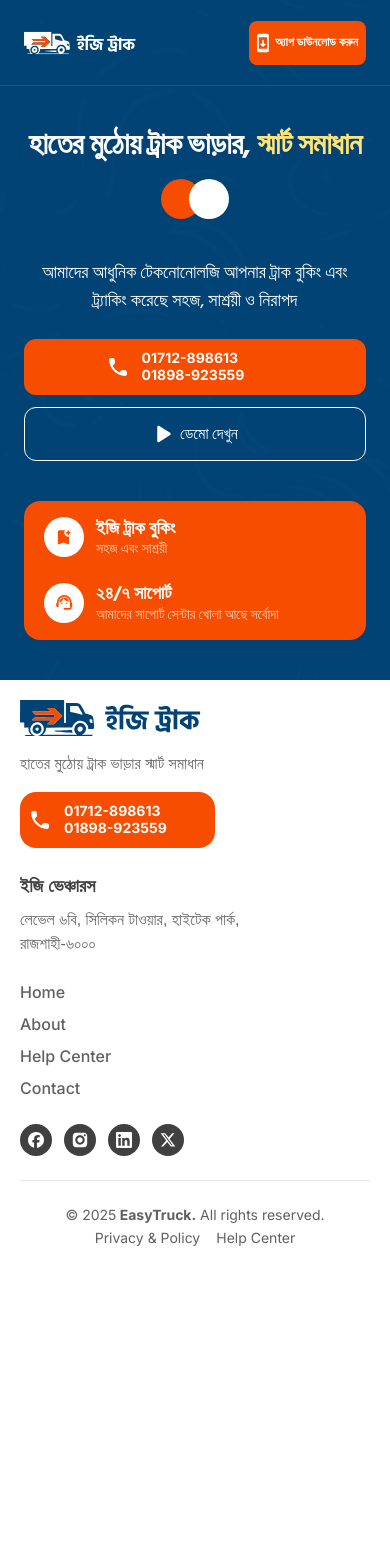
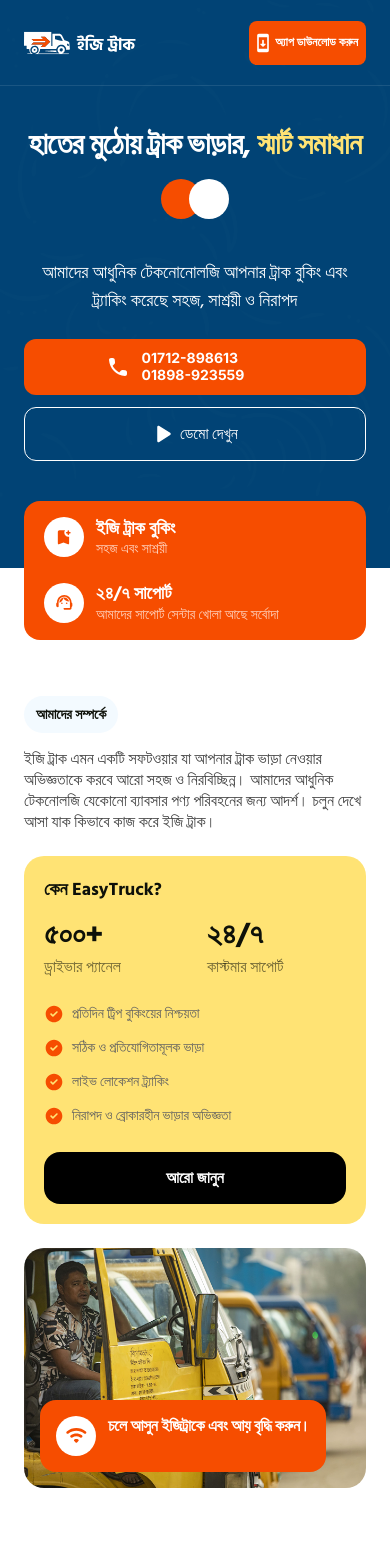
Before and after one commit to md-nafis-sadik/easytruck-landing, a Next.js app: page / in a window 390 px wide. Shown: the top 1546 px of the page. Before the commit the page ends 1269 px from the top, so only its background shows below. Built offline with nearby package versions, Linux system fonts and the light colour scheme.

Commit message:
responsive: about section

```diff
--- a/app/globals.css
+++ b/app/globals.css
@@ -93,7 +93,7 @@
 }
 
 .tag {
-  @apply w-full h-max max-w-max px-4 py-3.5 bg-white-200 text-black-900 text-base font-semibold leading-[125%] rounded-full;
+  @apply w-full h-max max-w-max px-3 sm:px-4 py-2.5 sm:py-3.5 bg-white-200 text-black-900 text-sm md:text-base font-semibold leading-[125%] rounded-full;
 }
 
 .btn {
--- a/app/page.tsx
+++ b/app/page.tsx
@@ -1,3 +1,4 @@
+import About from "@/components/home/About";
 import Hero from "@/components/home/Hero";
 
 function page() {
@@ -5,7 +6,7 @@
     <main className="font-siliguri bg-white">
       <Hero />
       {/* <Company /> */}
-      {/* <About /> */}
+      <About />
       {/* <User /> */}
       {/* <Service /> */}
       {/* <Goal /> */}
--- a/components/home/About.tsx
+++ b/components/home/About.tsx
@@ -2,51 +2,51 @@
 
 function About() {
   return (
-    <section className="py-7xl">
+    <section className="pb-10 pt-32 md:py-20 lg:py-7xl">
       <div className="containerX">
-        <div className="flex justify-between gap-4">
+        <div className="flex flex-col md:flex-row justify-between gap-4">
           <div className="tag">{aboutData.tag}</div>
-          <p className="w-full max-w-[59.0625rem] text-4xs leading-[130%] text-black-800">
+          <p className="w-full md:max-w-[59.0625rem] text-base md:text-lg lg:text-2xl xl:text-4xs leading-[130%] text-black-800">
             {aboutData.description}
           </p>
         </div>
-        <div className="flex gap-6 mt-12">
-          <div className="p-8 bg-yellow-300 w-full max-w-[27.5rem] rounded-3xs flex flex-col justify-between">
-            <p className="text-2xl font-bold text-black-900">
+        <div className="flex flex-col md:flex-row gap-6 mt-6 md:mt-8 lg:mt-12">
+          <div className="p-5 md:p-6 lg:p-8 bg-yellow-300 w-full md:max-w-80 lg:max-w-[27.5rem] rounded-3xs flex flex-col justify-between">
+            <p className="text-lg md:text-xl lg:text-2xl font-bold text-black-900">
               {aboutData.whyEasy.title}
             </p>
-            <div className="grid grid-cols-2 gap-8 mt-8">
+            <div className="grid grid-cols-2 gap-6 lg:gap-8 mt-4 md:mt-6 lg:mt-8">
               {aboutData.whyEasy.counts.map((item, index) => (
                 <div className="flex flex-col gap-2" key={index}>
-                  <p className="text-5xl font-bold text-black-900 leading-[100%]">
+                  <p className="text-3xl md:text-4xl lg:text-5xl font-bold text-black-900 leading-[100%]">
                     {item?.count}
                   </p>
-                  <p className="text-xl text-black-900/60 leading-[120%]">
+                  <p className="text-base md:text-lg lg:text-xl text-black-900/60 leading-[120%]">
                     {item?.title}
                   </p>
                 </div>
               ))}
             </div>
-            <ul className="flex flex-col gap-2.5 mt-8">
+            <ul className="flex flex-col gap-2.5 mt-6 lg:mt-8">
               {aboutData.whyEasy.services.map((item, index) => (
                 <li
-                  className="flex items-center gap-4 text-base text-black-700"
+                  className="flex items-center gap-2 md:gap-4 text-sm md:text-base text-black-700"
                   key={index}
                 >
-                  <CheckCircleIcon className="text-main-500" />
-                  {item}
+                  <CheckCircleIcon className="w-5 md:w-6 shrink-0 text-main-500" />
+                  <span>{item}</span>
                 </li>
               ))}
             </ul>
             <button
               type="button"
-              className="btn bg-black text-white text-base font-bold px-5 py-3.5 rounded-2xl mt-8"
+              className="btn bg-black text-white text-base font-bold px-5 py-3.5 rounded-2xl mt-6 lg:mt-8"
             >
               {aboutData.whyEasy.buttonText}
             </button>
           </div>
           <div
-            className="w-full relative flex items-end p-6"
+            className="w-full relative flex items-end h-60 sm:h-86 md:h-auto p-4 lg:p-6"
             style={{
               backgroundImage: `url("${aboutData.image.src}")`,
               backgroundSize: "cover",
@@ -54,11 +54,11 @@
               borderRadius: "20px",
             }}
           >
-            <div className="w-full max-w-[38.25rem] flex gap-3 px-10 py-8 bg-main-500 rounded-2xl text-white">
-              <div className="w-5xl h-5xl aspect-square flex items-center justify-center bg-white rounded-full">
+            <div className="w-full max-w-max lg:max-w-[38.25rem] flex gap-3 p-4 lg:px-8 xl:px-10 lg:py-8 bg-main-500 rounded-2xl text-white">
+              <div className="w-10 h-10 md:w-12 md:h-12 lg:w-5xl lg:h-5xl aspect-square flex items-center justify-center bg-white rounded-full">
                 {aboutData.icon}
               </div>
-              <p className="text-3xs font-bold leading-[130%] -tracking-[0.0175rem] whitespace-pre-wrap">
+              <p className="text-base sm:text-lg lg:text-2xl xl:text-3xs font-bold leading-[130%] -tracking-[0.0175rem] md:whitespace-pre-wrap">
                 {aboutData.bannerTitle}
               </p>
             </div>
--- a/components/home/Hero.tsx
+++ b/components/home/Hero.tsx
@@ -44,13 +44,13 @@
             </div>
           </div>
         </div>
-        <div className="mt-10 lg:mt-16 md:h-[35.625rem] w-full relative md:p-6 lg:p-8 flex md:items-end justify-center md:justify-end">
+        <div className="mt-10 lg:mt-16 md:h-96 xl:h-[35.625rem] w-full relative md:p-6 lg:p-8 flex md:items-end justify-center md:justify-end">
           <Image
             src={bannerData.banner}
             alt="banner"
             className="absolute top-0 left-0 w-full h-full object-cover rounded-t-2xl hidden md:block"
           />
-          <div className="flex flex-col gap-6 lg:gap-8 py-4 md:py-6 lg:py-8 px-5 md:px-7 lg:px-10 bg-main-500 relative w-full max-w-[22.5rem] rounded-2xl max-h-max">
+          <div className="flex flex-col gap-6 lg:gap-8 py-4 md:py-6 lg:py-8 px-5 md:px-7 lg:px-10 bg-main-500 relative w-full max-w-[26.25rem] lg:max-w-[22.5rem] rounded-2xl max-h-max -mb-28 md:mb-0">
             {bannerData.services.map((service, index) => (
               <div key={index} className="flex items-center gap-3">
                 <div className="w-10 md:w-12 lg:w-[3.75rem] aspect-square flex items-center justify-center bg-white rounded-full shrink-0">
--- a/service/assets/data.assets.tsx
+++ b/service/assets/data.assets.tsx
@@ -121,7 +121,7 @@
     buttonText: "আরো জানুন",
     buttonLink: "",
   },
-  icon: <WifiIcon className="text-main-500" />,
+  icon: <WifiIcon className="w-6 sm:w-8 text-main-500" />,
   image: images.about,
   bannerTitle: "চলে আসুন ইজিট্রাকে এবং\nআয় বৃদ্ধি করুন।",
 };
```
